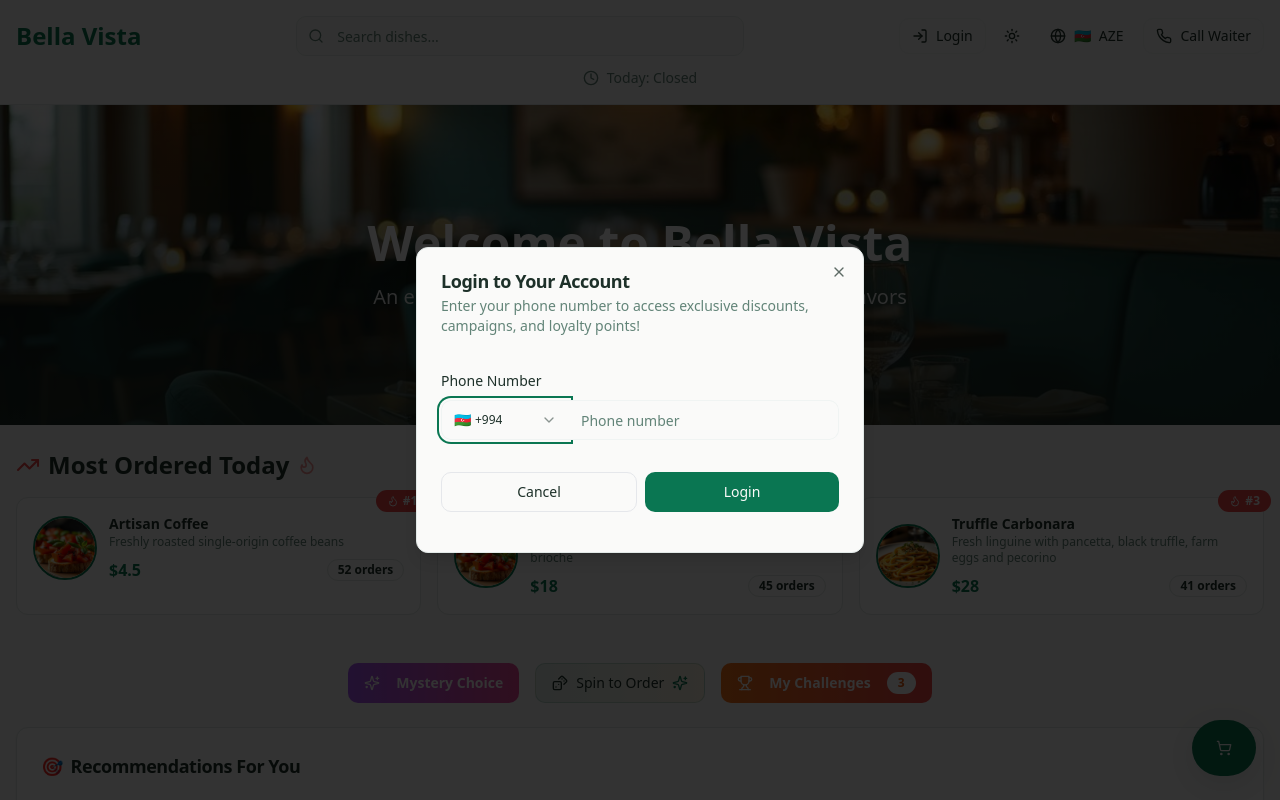
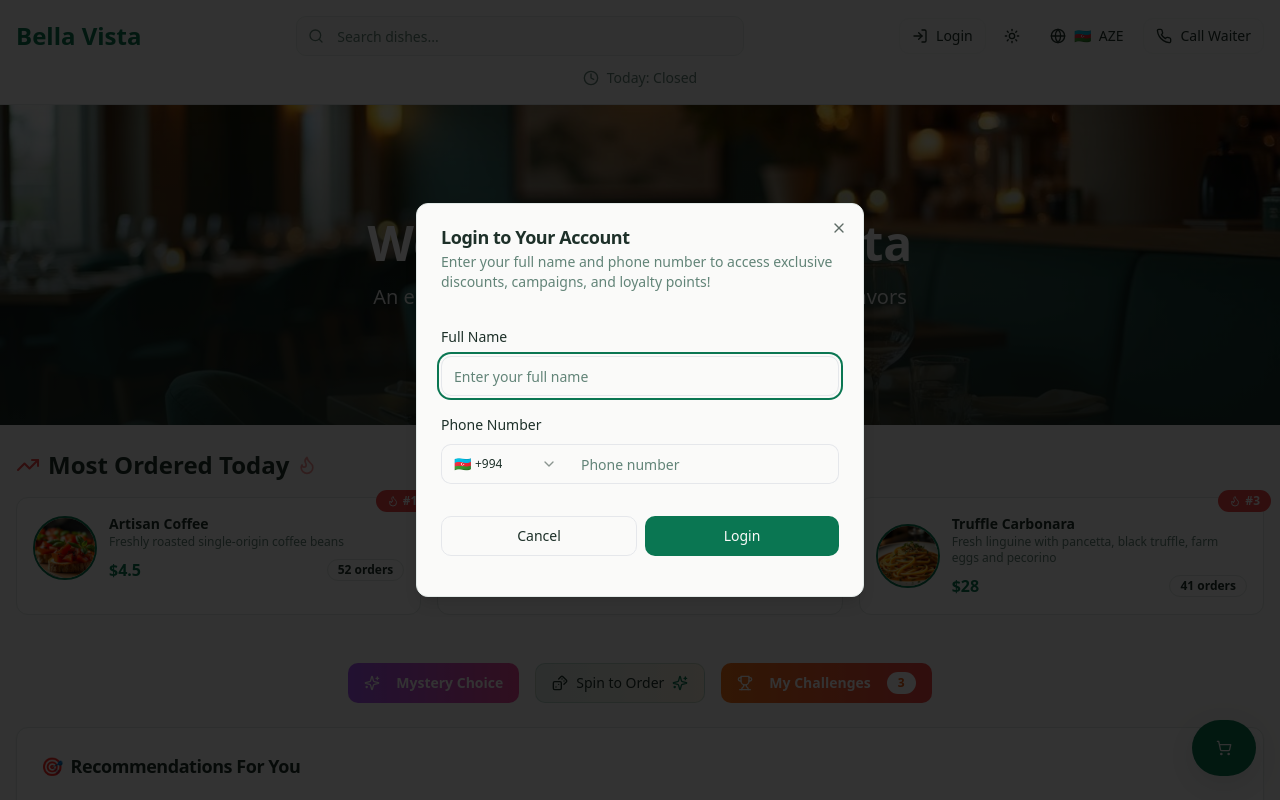
Before and after one commit to caspianbank/orderly-menu-flow, a React (Vite) app: page / in a window 1280 px wide. Both pictures are taken after a click on the button "Login". Shown: the top 800 px of the page. Built offline with nearby package versions, Linux system fonts and the light colour scheme.

Commit message:
SCRUM-16: add fullname input element to login button component

```diff
--- a/src/components/restaurant/LoginButton.tsx
+++ b/src/components/restaurant/LoginButton.tsx
@@ -26,11 +26,21 @@ const countries: Country[] = [
 
 export function LoginButton() {
   const [isOpen, setIsOpen] = useState(false);
+  const [fullName, setFullName] = useState('');
   const [selectedCountry, setSelectedCountry] = useState('AZ');
   const [phoneNumber, setPhoneNumber] = useState('');
   const { toast } = useToast();
 
   const handleLogin = () => {
+    if (!fullName.trim()) {
+      toast({
+        title: "Full name required",
+        description: "Please enter your full name to continue.",
+        variant: "destructive"
+      });
+      return;
+    }
+
     if (!phoneNumber.trim()) {
       toast({
         title: "Phone number required",
@@ -64,15 +74,29 @@ export function LoginButton() {
         <DialogHeader>
           <DialogTitle>Login to Your Account</DialogTitle>
           <DialogDescription>
-            Enter your phone number to access exclusive discounts, campaigns, and loyalty points!
+            Enter your full name and phone number to access exclusive discounts, campaigns, and loyalty points!
           </DialogDescription>
         </DialogHeader>
         <div className="space-y-4 py-4">
+          {/* Full Name Input */}
+          <div className="space-y-2">
+            <Label htmlFor="fullname">Full Name</Label>
+            <Input
+              id="fullname"
+              className='border-gray-200'
+              type="text"
+              placeholder="Enter your full name"
+              value={fullName}
+              onChange={(e) => setFullName(e.target.value)}
+            />
+          </div>
+
+          {/* Phone Number Input */}
           <div className="space-y-2">
             <Label htmlFor="phone">Phone Number</Label>
             <div className="flex">
               <Select value={selectedCountry} onValueChange={setSelectedCountry}>
-                <SelectTrigger className="w-32 rounded-r-none border-r-0">
+                <SelectTrigger className="w-32 rounded-r-none border-r-0 border-gray-200">
                   <SelectValue>
                     {selectedCountryData && (
                       <div className="flex items-center gap-1">
@@ -100,11 +124,12 @@ export function LoginButton() {
                 placeholder="Phone number"
                 value={phoneNumber}
                 onChange={(e) => setPhoneNumber(e.target.value)}
-                className="rounded-l-none border-l-0 flex-1"
+                className="rounded-l-none border-l-0 border-gray-200 flex-1"
               />
             </div>
           </div>
 
+          {/* Buttons */}
           <div className="flex space-x-2 pt-4">
             <Button variant="outline" onClick={() => setIsOpen(false)} className="flex-1 gap-1 border border-gray-200">
               Cancel
```
